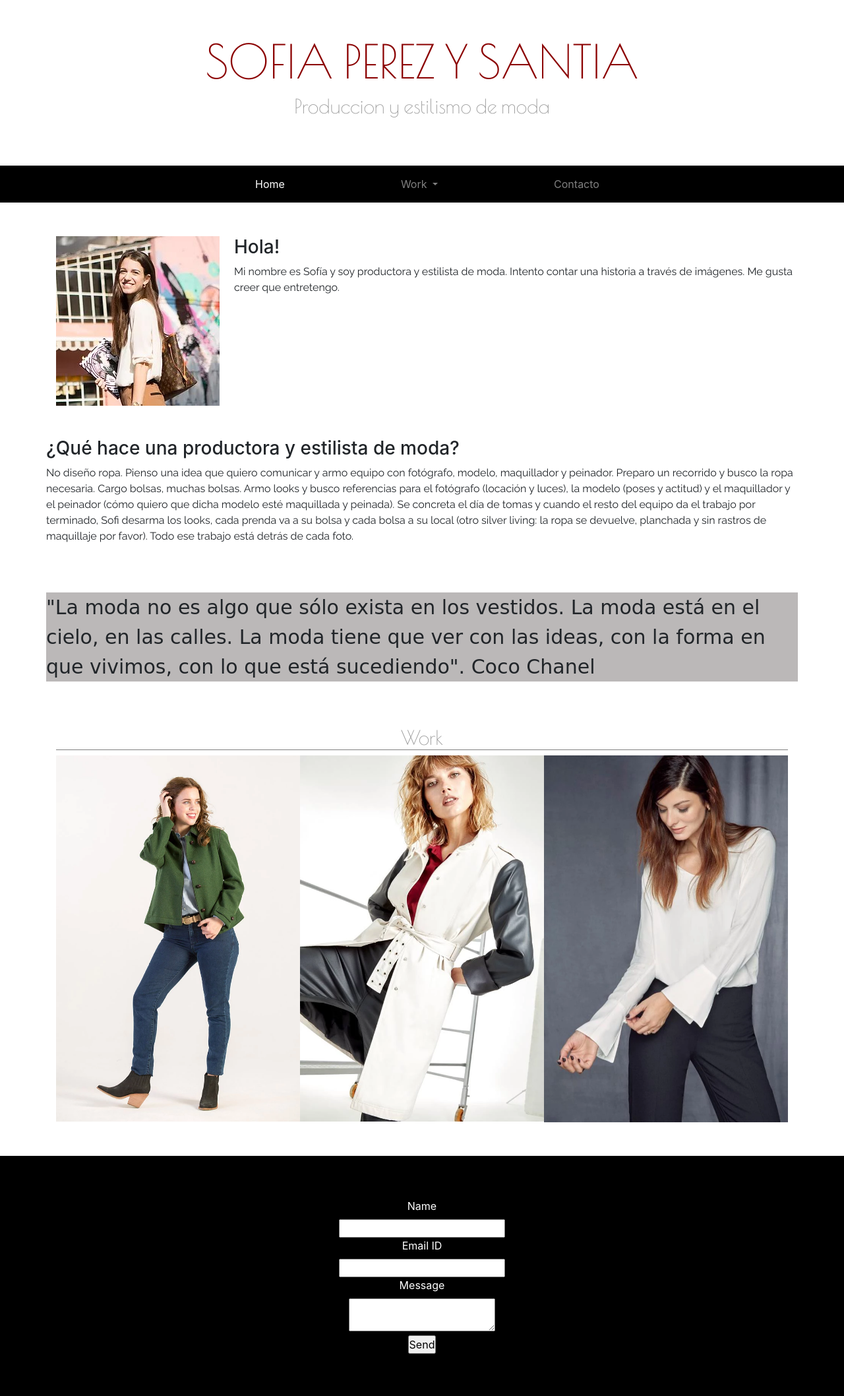
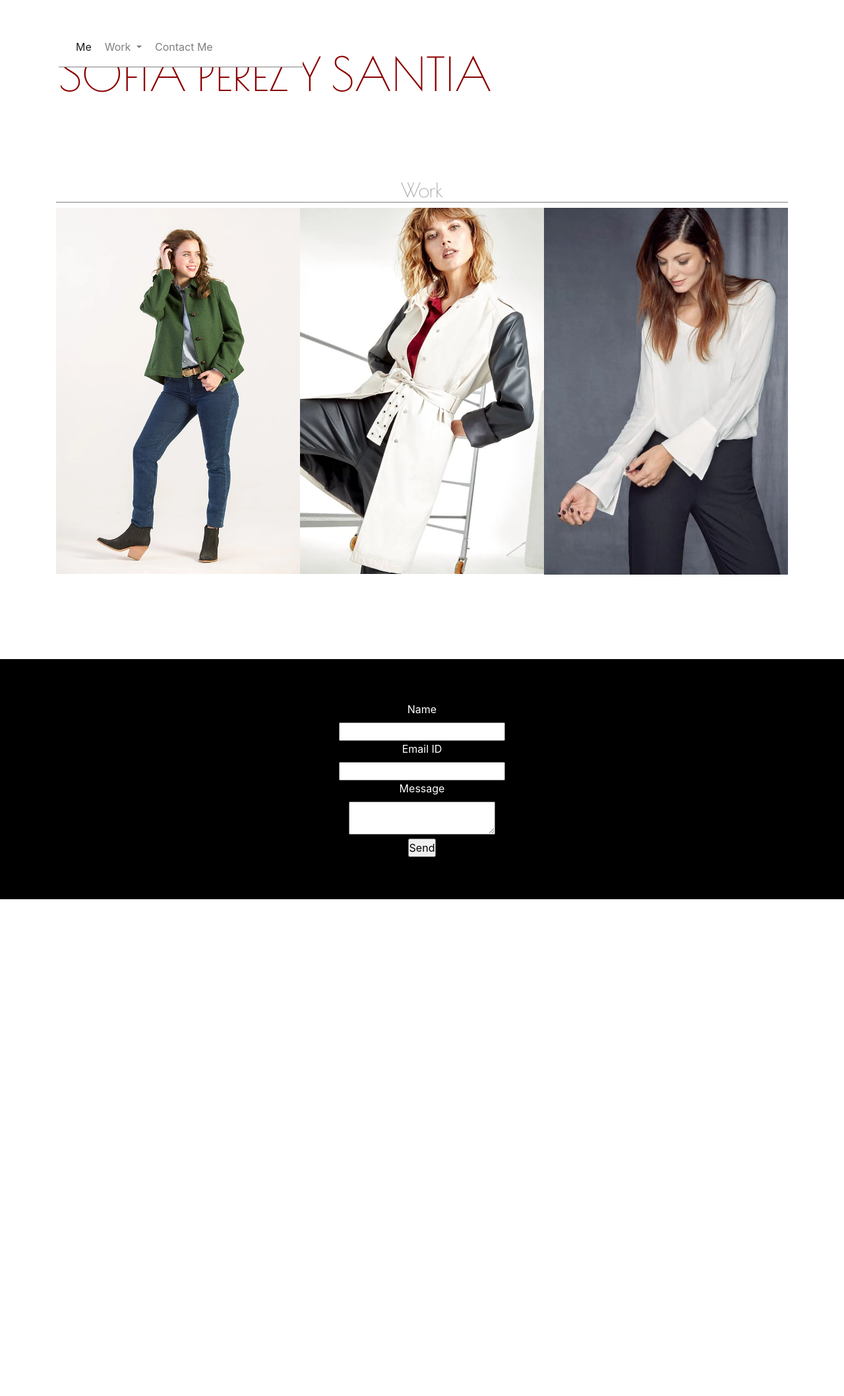
Before and after one commit to FlorTorreg/SofiaPerezYSantia, a PHP site: page / in a window 1280 px wide. Shown: the whole page at 66% size. After the commit the page ends 1363 px from the top, so only its background shows below. Run offline with PHP 8.4, Linux system fonts and the light colour scheme; some libraries are stand-ins or nearby versions.

Commit message:
Nueva web

```diff
--- a/css/styles.css
+++ b/css/styles.css
@@ -6,6 +6,8 @@ h1{
     padding-top: 4%;
     font-size: 70px;
     font-family: 'Poiret One', cursive;
+    position: absolute;
+
 }
 
 h2{
@@ -17,10 +19,12 @@ h2{
 header{
     background:white;
     width: 100%;
+    margin-left: 4px;
+
 }
 
 section{
-    padding-top: 4%;
+    padding-top: 10%;
 }
 
 p{
@@ -28,35 +32,16 @@ p{
 }
 
 
-#navegador{
-    background: black !important;
-    position: sticky;
-    top: 0px;
-}
+li.nav-item{
+    padding: 2px;
 
-.no-padding{
-    padding: 0;
-}
-
-li.nav-item{
-    padding: 0px 80px;
 }
 
 
 li.nav-item a:hover{
-    color: rgb(202, 199, 199);
-    border-bottom: white 1px solid;
+    color: grey;
 }
 
-
-
-.cita{
-    font-size: 30px;
-    background: rgb(187, 184, 184);
-    margin-top: 5%;
-    font-family: 'Sacramento', cursive;
-
-}
 
 .fotos span {
     font-size: 30px;
@@ -89,6 +74,16 @@ li.nav-item a:hover{
 .work {
     border-bottom: grey 1px solid;
     text-align: center;
-
     padding: 0%;
 }
+
+nav{
+    text-align: right;
+    border-bottom: grey 1px solid;
+    position: absolute;
+}
+
+
+.container{
+   margin-top: 40px;
+}
--- a/index.html
+++ b/index.html
@@ -12,77 +12,43 @@
 </head>
 <body>
 	<div>
-	<header class="container-fluid no-padding">
+	<header>
+		<div class="container">
 			<div class="row no-gutters">
-			<div class="col-12 text-center">
+				<div class="col-md-8">
 					<h1>SOFIA PEREZ Y SANTIA</h1>
-				<h2>Produccion y estilismo de moda</h2>
-				<nav class="navbar navbar-expand-md navbar-dark bg-dark" id="navegador">
-					<a class="navbar-brand" href="#"></a>
-					<button class="navbar-toggler" type="button" data-toggle="collapse" data-target="#navbarSupportedContent" aria-controls="navbarSupportedContent" aria-expanded="false" aria-label="Toggle navigation">
-						<span class="navbar-toggler-icon"></span>
-					</button>
-					<div class="collapse navbar-collapse" id="navbarSupportedContent">
-						<ul class="navbar-nav mx-auto">
+				</div>
+			</div>
+			<div class="row no-gutters">
+				<div class="col-md-4">
+					<nav class="navbar sticky-top navbar-expand-lg navbar-light" style="background-color: white">
+						<div class="collapse navbar-collapse" id="navbarNavDropdown">
+							<ul class="navbar-nav">
 								<li class="nav-item active">
-								<a class="nav-link" href="#"> Home <span class="sr-only">(current)</span></a>
+									<a class="nav-link" href="#">Me<span class="sr-only">(current)</span></a>
 								</li>
 								<li class="nav-item dropdown">
-								<a class="nav-link dropdown-toggle" href="#" id="navbarDropdown" role="button" data-toggle="dropdown" aria-haspopup="true" aria-expanded="false"> Work
+									<a class="nav-link dropdown-toggle" href="#" id="navbarDropdownMenuLink" role="button" data-toggle="dropdown" aria-haspopup="true" aria-expanded="false">
+												Work
 									</a>
-								<div class="dropdown-menu" aria-labelledby="navbarDropdown">
-									<a class="dropdown-item" href="#work">Magazine</a>
-									<a class="dropdown-item" href="#work">Producciones</a>
-									<div class="dropdown-divider"></div>
-										<a class="dropdown-item" href="#">Ver todo</a>
+									<div class="dropdown-menu" aria-labelledby="navbarDropdownMenuLink">
+										<a class="dropdown-item" href="#">Action</a>
+										<a class="dropdown-item" href="#">Another action</a>
+										<a class="dropdown-item" href="#">Something else here</a>
 									</div>
 								</li>
 								<li class="nav-item">
-								<a class="nav-link" href="#contacto"> Contacto </a>
+									<a class="nav-link" href="#">Contact Me</a>
 								</li>
 							</ul>
 						</div>
 					</nav>
 				</div>
-		</div>
-	</header>
 
-
-
-	<section class="container-fluid">
-		<div class="container">
-			<div class="row">
-				<div class="col-md col-sm-6">
-					<picture>
-						<img src="img/soficortada.jpg" alt="fotoPerfil" class="img-fluid">
-					</picture>
-				</div>
-				<div class="col-md-9 col-sm-6">
-					<div class="row">
-						<h3> Hola! </h3>
-					</div>
-					<div class="row">
-						<p> Mi nombre es Sofía y soy productora y estilista de moda. Intento contar una historia a través de imágenes. Me gusta creer que entretengo. </p>
 			</div>
 		</div>
-			</div>
-			<br>
-			<br>
-			<div class="row">
-				<article>
-					<h3> ¿Qué hace una productora y estilista de moda? </h3>
-					<p> No diseño ropa. Pienso una idea que quiero comunicar y armo equipo con fotógrafo, modelo, maquillador y peinador. Preparo un recorrido y busco la ropa necesaria. Cargo bolsas, muchas bolsas. Armo looks y busco referencias para el fotógrafo (locación y luces), la modelo (poses y actitud) y el maquillador y el peinador (cómo quiero que dicha modelo esté maquillada y peinada). Se concreta el día de tomas y cuando el resto del equipo da el trabajo por terminado, Sofi desarma los looks, cada prenda va a su bolsa y cada bolsa a su local (otro silver living: la ropa se devuelve, planchada y sin rastros de maquillaje por favor). Todo ese trabajo está detrás de cada foto. </p>
-				</article>
-			</div>
 
-			<div class="row">
-				<article >
-					<p class="cita"> "La moda no es algo que sólo exista en los vestidos. La moda está en el cielo, en las calles. La moda tiene que ver con las ideas, con la forma en que vivimos, con lo que está sucediendo". Coco Chanel</p>
-				</article>
-			</div>
-
-		</div>
-	</section>
+	</header>
 
 
 	<section class="container">
```
Lines whose indentation alone changed are shown as unchanged.
